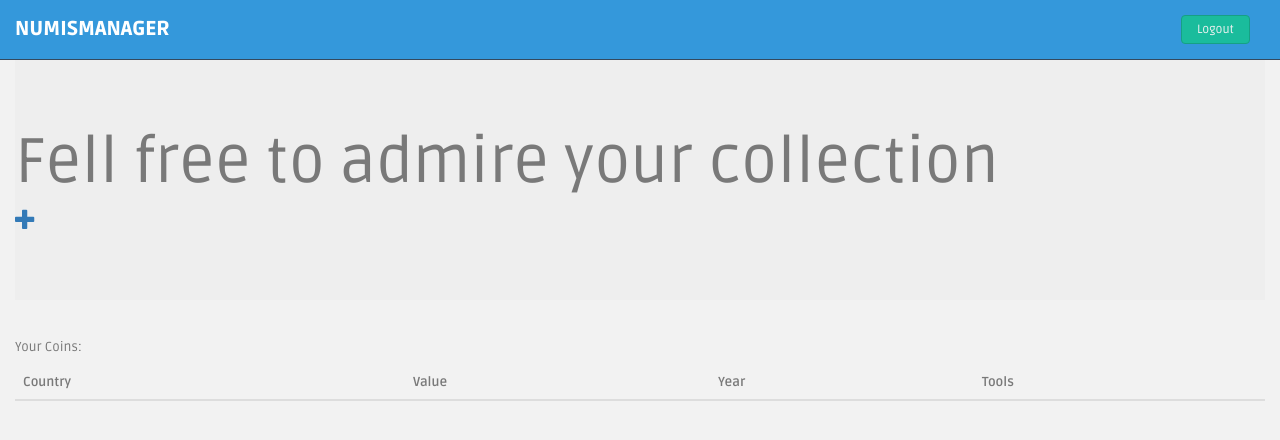
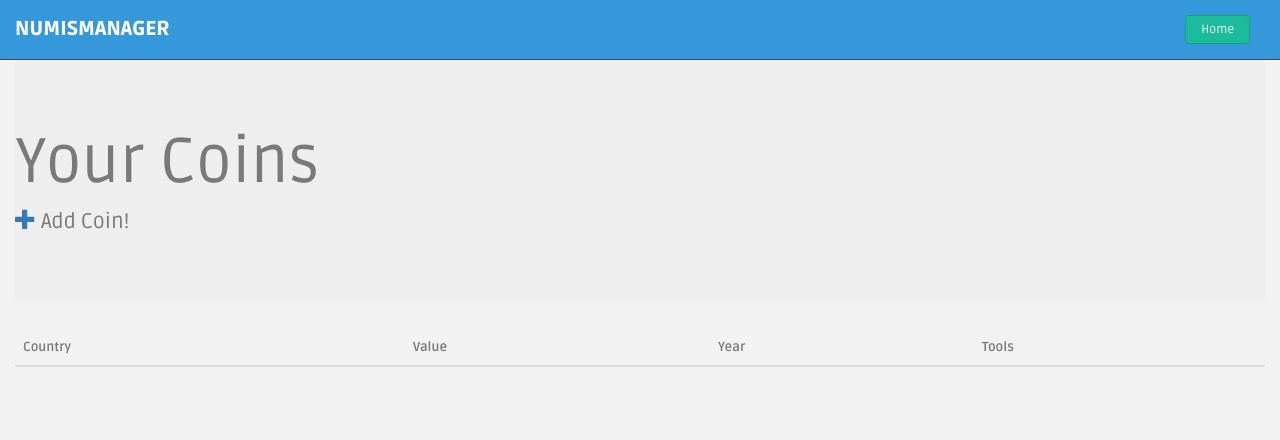
Before and after one commit to joaompsantos/NumisManager, a Django app: page /coins_list/ in a window 1280 px wide. Shown: the top 440 px of the page. Run offline with Django 3.2, Linux system fonts and the light colour scheme; the visitor is signed in with stand-in values (Sample User, id 1); data that the repository does not hold is empty; some libraries are stand-ins or nearby versions.

Commit message:
additional files and changes for Heroku

```diff
--- a/coinmanager/templates/coinmanager/base.html
+++ b/coinmanager/templates/coinmanager/base.html
@@ -29,7 +29,7 @@
             </div>
             <div class="top-menu">
             	<ul class="nav navbar-static-top pull-right top-menu">
-                    <li><a class="logout" href="/">Logout</a></li>
+                    <li><a class="logout" href="/">Home</a></li>
             	</ul>
             </div>
         </header>
--- a/coinmanager/templates/coinmanager/coin_detail.html
+++ b/coinmanager/templates/coinmanager/coin_detail.html
@@ -10,7 +10,9 @@
                 <p>Country: {{ coin.country }}</p>
                 <p>Year: {{ coin.released_year }}</p>
                 <p>Value: {{ coin.value }}</p>
-                <a class="btn btn-default" href="{% url 'coin_edit' pk=coin.pk %}"><span class="glyphicon glyphicon-pencil"></span></a>
+                <a class="btn btn-default" href="{% url 'coin_edit' pk=coin.pk %}">Edit</a>
+                <a class="btn btn-default" href="{% url 'coin_remove' pk=coin.pk %}">Delete</a>
+                <a class="btn btn-default" href="{% url 'coins_list' %}">Go Back!</a>
             </div>
         </div>
     </div>
--- a/coinmanager/templates/coinmanager/coin_edit.html
+++ b/coinmanager/templates/coinmanager/coin_edit.html
@@ -6,6 +6,7 @@
     <form method="POST" class="post-form">{% csrf_token %}
         {{ form.as_p }}
         <button type="submit" class="save btn btn-default">Save</button>
+        <a class="btn btn-default" href="{% url 'coins_list' %}">Go Back!</a>
     </form>
 </div>
 {% endblock %}
--- a/coinmanager/templates/coinmanager/coin_list.html
+++ b/coinmanager/templates/coinmanager/coin_list.html
@@ -3,11 +3,10 @@
 {% block content %}
 <div class="wrapper">
 <div class="jumbotron">
-  <h1>Fell free to admire your collection</h1>
-  <p><a href="{% url 'coin_new' %}" class="top-menu"><span class="glyphicon glyphicon-plus"></span></a></p>
+  <h1>Your Coins</h1>
+  <p><a href="{% url 'coin_new' %}" class="top-menu"><span class="glyphicon glyphicon-plus"></span></a> Add Coin!</p>
 </div>
 <table class="table table-hover">
-    <caption>Your Coins:</caption>
     <thead>
       <tr>
         <th>Country</th>
--- a/coinmanager/urls.py
+++ b/coinmanager/urls.py
@@ -6,5 +6,6 @@ urlpatterns = [
     url(r'^coins_list/', views.coins_list, name='coins_list'),
     url(r'^coin/(?P<pk>[0-9]+)/$', views.coin_detail, name='coin_detail'),
     url(r'^coin/new/$', views.coin_new, name='coin_new'),
+    url(r'^coin/(?P<pk>[0-9]+)/remove/$', views.coin_remove, name='coin_remove'),
     url(r'^coin/(?P<pk>[0-9]+)/edit/$', views.coin_edit, name='coin_edit'),
 ]
--- a/coinmanager/views.py
+++ b/coinmanager/views.py
@@ -44,3 +44,9 @@ def coin_edit(request, pk):
     else:
         form = CoinForm(instance=coin)
     return render(request, 'coinmanager/coin_edit.html', {'form': form})
+
+@login_required()
+def coin_remove(request, pk):
+    coin = get_object_or_404(Coin, pk=pk)
+    coin.delete()
+    return redirect('coinmanager.views.coins_list')
--- a/numismanager/wsgi.py
+++ b/numismanager/wsgi.py
@@ -14,3 +14,7 @@ from django.core.wsgi import get_wsgi_application
 os.environ.setdefault("DJANGO_SETTINGS_MODULE", "numismanager.settings")
 
 application = get_wsgi_application()
+
+from whitenoise.django import DjangoWhiteNoise
+
+application = DjangoWhiteNoise(application)
--- /dev/null
+++ b/requirements.txt
@@ -0,0 +1,5 @@
+dj-database-url==0.3.0
+Django==1.9
+gunicorn==19.4.1
+whitenoise==2.0.6
+psycopg2==2.5.4
--- /dev/null
+++ b/runtime.txt
@@ -0,0 +1 @@
+python-3.4.2
```
Also changed, not shown: coinmanager/templates/coinmanager/index.html (+7 -4 lines), numismanager/local_settings.py (added, +11 -0 lines), numismanager/settings.py (+14 -0 lines), 2 other files.
